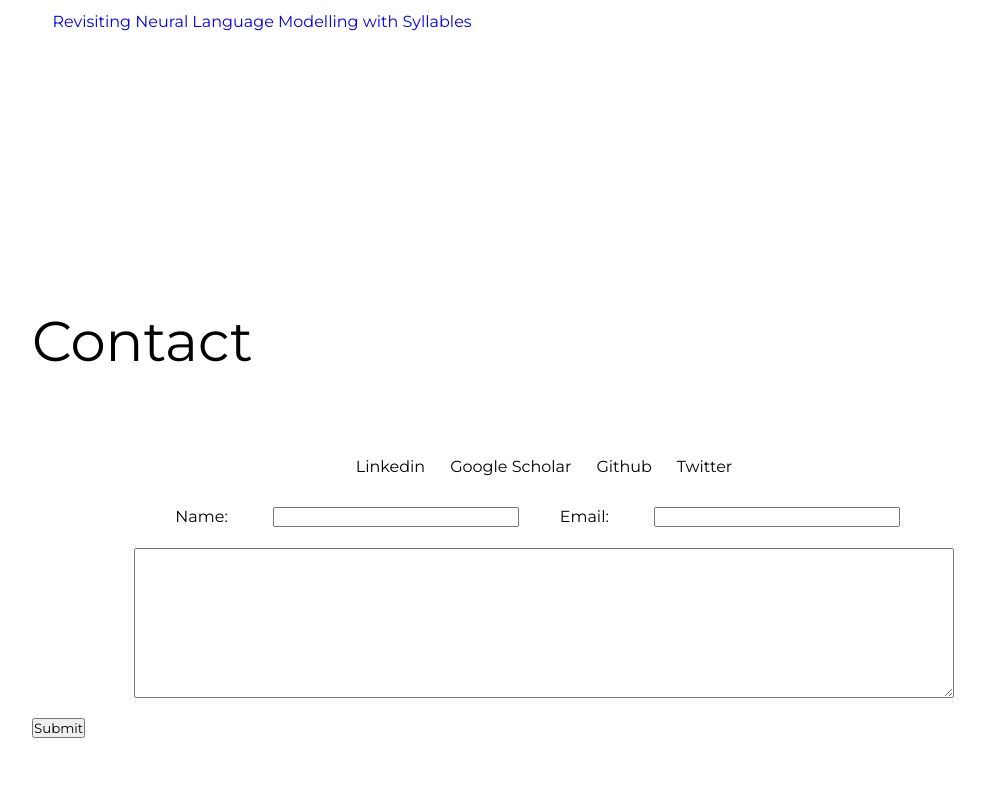
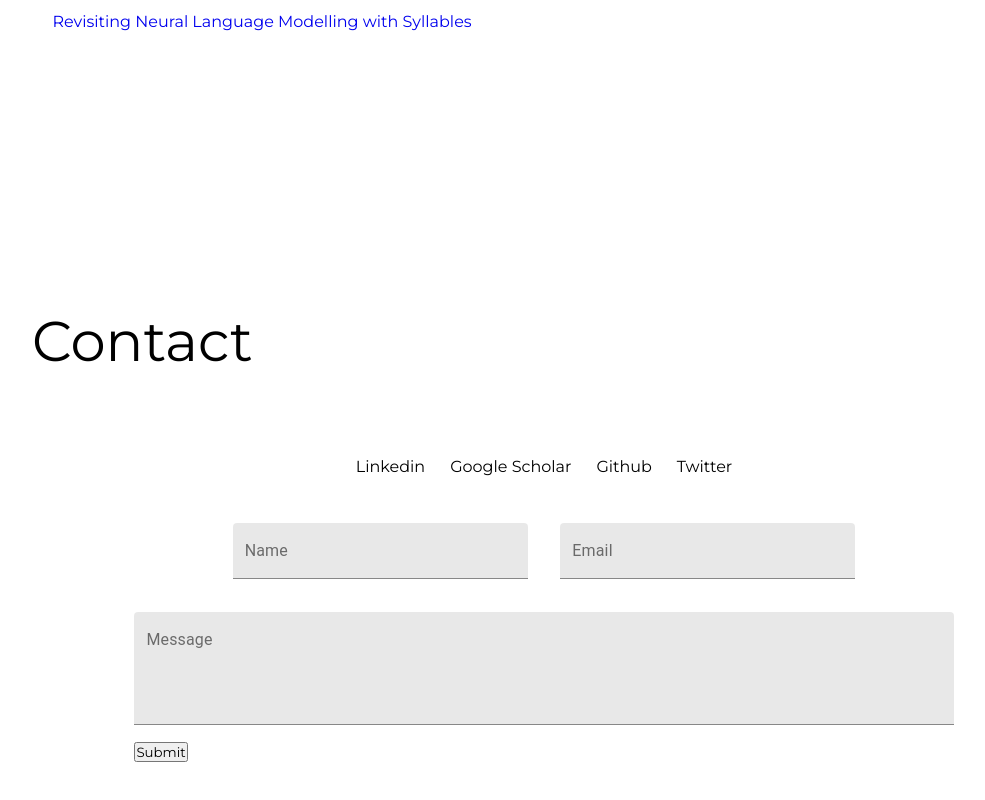
Before and after one commit to kdrivas/kdrivas.github.io, a React (Create React App) app: page / in a window 1280 px wide. Shown: the part 2077-2877 px from the top of the page, without its empty margins (96-1081 px from the left). Built offline with nearby package versions, Linux system fonts and the light colour scheme.

Commit message:
changing contact me

```diff
--- a/package.json
+++ b/package.json
@@ -9,6 +9,7 @@
 		"@testing-library/jest-dom": "^5.11.6",
 		"@testing-library/react": "^11.2.2",
 		"@testing-library/user-event": "^12.6.0",
+		"clsx": "^1.1.1",
 		"font-awesome": "^4.7.0",
 		"react": "^17.0.1",
 		"react-dom": "^17.0.1",
--- a/src/components/Contact/Contact.css
+++ b/src/components/Contact/Contact.css
@@ -21,6 +21,7 @@
 
 .form-container {
 	margin: 0 auto;
+	padding: 0 10%;
 }
 
 .message-container {
@@ -36,7 +37,7 @@
 
 .input {
 	width: 30%;
-	padding: 0 4%;
+	padding: 0 0.5%;
 }
 
 .label {
@@ -47,3 +48,7 @@
 	width: 80%;
 	margin: 0 auto;
 }
+
+.frame {
+	display: none;
+}
--- a/src/components/Contact/Contact.js
+++ b/src/components/Contact/Contact.js
@@ -1,7 +1,23 @@
 import React from 'react';
+import TextField from '@material-ui/core/TextField';
+import { makeStyles } from '@material-ui/core/styles';
+import FormControl from '@material-ui/core/FormControl';
 import './Contact.css';
 
+const useStyles = makeStyles((theme) => ({
+  root: {
+    display: 'flex',
+    flexWrap: 'wrap',
+  },
+  margin: {
+    margin: '2.5%',
+    width: '45%',
+  },
+}));
+
 const Contact = props => {
+	const classes = useStyles();
+
 	return (
 		<div id="section-contact">
 			<div className="title">Contact</div>
@@ -11,21 +27,43 @@ const Contact = props => {
 				<li>Github</li>
 				<li>Twitter</li>
 			</ul>
-			<form className="form-container">
+
+			<div className="form-container">
+				<form name="gform" id="gform" enctype="text/plain"  action="https://docs.google.com/forms/d/e/1FAIpQLSdkTL3nPoHdnImX2VLz60P5aR2l7pdplvx7jF5vCT8E1CTJEA/formResponse?"  target="hidden_iframe" onsubmit="submitted=true">
 					<div className="data-container">
-					<label for="fname" className="label">Name: </label>
-					<input type="text" name="firstname" className="input"/>
-					<label className="label">Email: </label>
-					<input type="text" name="email" className="input"/>
+						<TextField
+							name="entry.1263638782"
+							id="entry.1263638782"
+							variant="filled"
+							label="Name"
+							inputProps={{min: 0, style: { textAlign: 'center' }}}
+							className={classes.margin}/>
+						<TextField
+							name="entry.1072577155"
+							id="entry.1072577155"
+							variant="filled"
+							label="Email"
+							inputProps={{min: 0, style: { textAlign: 'center' }}}
+							className={classes.margin}/>
 					</div>
 					<div className="message-container">
-					<textarea type="text" name="message" className="message"/>
+						<TextField
+							id="entry.1255610890"
+							name="entry.1255610890"
+							label="Message"
+							multiline
+							rows={4}
+							variant="filled"
+							fullWidth
+
+						/>
 					</div>
 					<div>
 						<input type="submit" value="Submit"/>
 					</div>
 				</form>
-
+				<iframe name="hidden_iframe" id="hidden_iframe" onload="if(submitted) {}" className="frame"></iframe>
+			</div>
 		</div>
 	);
 };
--- a/src/components/NavBar/NavBar.js
+++ b/src/components/NavBar/NavBar.js
@@ -9,6 +9,7 @@ const handleClick = (setClicked, clicked) => {
 }
 
 const NavBar = ({children}) => {
+
 	const [clicked, setClicked] = useState(false);
 	return (
 		<div>
```
Also changed, not shown: 2 other files (tests, documents, lock files or other folders). Lines whose indentation alone changed are shown as unchanged.
